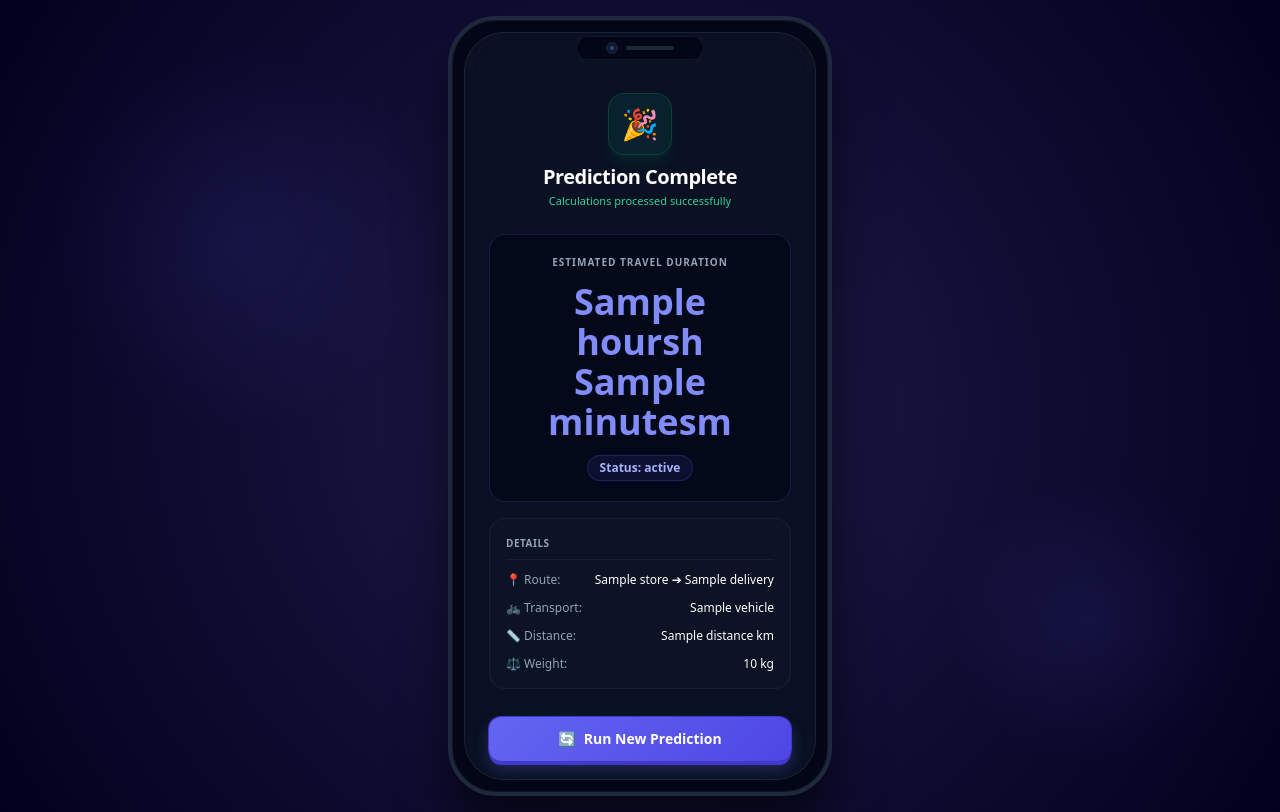
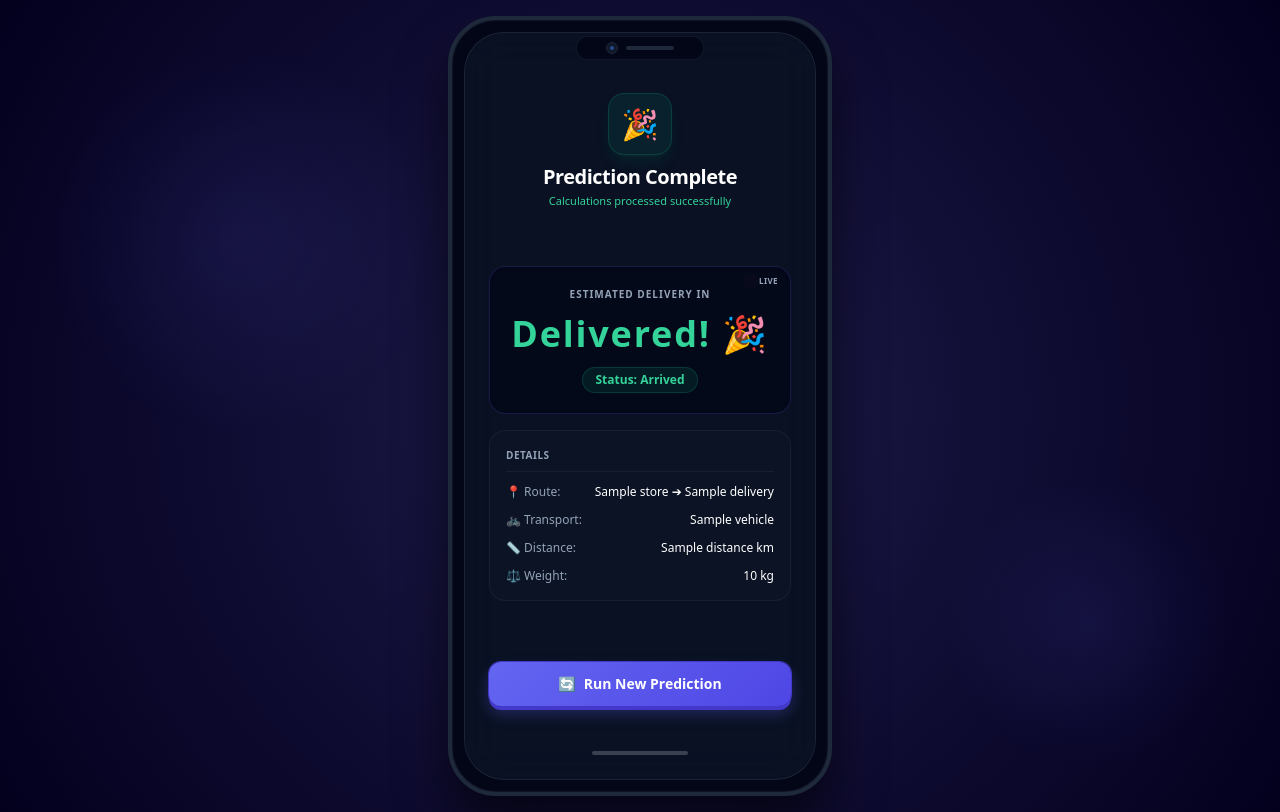
Before and after one commit to kavitha27c-droid/delivery-track, a Flask app: template templates/results.html in a window 1280 px wide. Run offline with Flask 3, Linux system fonts and the light colour scheme; the template is opened without the code that fills it: most values are stand-ins (such as "Sample title", 1, 10 or a date in 2020); some libraries are stand-ins or nearby versions.

Commit message:
Update results.html

```diff
--- a/templates/results.html
+++ b/templates/results.html
@@ -107,15 +107,22 @@
             <!-- Result Card Viewport -->
             <div class="my-6 space-y-4">
 
-                <!-- Large Display for Predicted Delivery Time -->
+                <!-- Live Ticking Countdown Display -->
                 <div class="bg-slate-950/60 p-5 rounded-2xl border border-indigo-500/20 text-center shadow-inner relative overflow-hidden">
-                    <p class="text-[10px] text-slate-400 uppercase tracking-widest font-bold">Estimated Travel Duration</p>
-                    <h1 class="text-4xl font-extrabold text-indigo-400 my-3">
-                        {{ result.hours }}h {{ result.minutes }}m
+                    <div class="absolute top-2 right-3 flex items-center gap-1">
+                        <span class="w-2 h-2 rounded-full bg-red-500 animate-ping"></span>
+                        <span class="text-[8px] text-slate-400 font-bold uppercase tracking-wider">Live</span>
+                    </div>
+
+                    <p class="text-[10px] text-slate-400 uppercase tracking-widest font-bold">Estimated Delivery In</p>
+
+                    <!-- This ID is targeted by JS to tick down live -->
+                    <h1 id="live-timer" class="text-4xl font-extrabold text-indigo-400 my-3 tracking-wider">
+                        {{ result.hours }}h {{ result.minutes }}m 00s
                     </h1>
 
                     <!-- Color-Coded Dynamic Status Badge -->
-                    <span class="px-3 py-1 text-xs font-semibold rounded-full bg-indigo-500/10 border border-indigo-500/20 text-indigo-300 inline-block">
+                    <span id="status-badge" class="px-3 py-1 text-xs font-semibold rounded-full bg-indigo-500/10 border border-indigo-500/20 text-indigo-300 inline-block">
                         Status: {{ result.status }}
                     </span>
                 </div>
@@ -155,29 +162,26 @@
         </div>
     </div>
 
-    <!-- JavaScript to power the dynamic 3D tilting mechanics -->
+    <!-- JavaScript to power the dynamic 3D tilting & the live countdown -->
     <script>
         const phone = document.getElementById('phone');
 
-        // Dynamic tilt mapping function
+        // --- 1. Dynamic 3D Tilt Mechanics ---
         document.addEventListener('mousemove', (e) => {
             const { clientX, clientY } = e;
             const centerX = window.innerWidth / 2;
             const centerY = window.innerHeight / 2;
 
-            // Calculate distance ratios relative to device screen midpoints (Max 12deg tilt)
             const rotateX = ((clientY - centerY) / centerY) * -12;
             const rotateY = ((clientX - centerX) / centerX) * 12;
 
             phone.style.transform = `rotateX(${rotateX}deg) rotateY(${rotateY}deg)`;
         });
 
-        // Softly reset layout rotation back to center position when mouse exits
         document.addEventListener('mouseleave', () => {
             phone.style.transform = 'rotateX(0deg) rotateY(0deg)';
         });
 
-        // Touch orientation support for physical mobile testing
         phone.addEventListener('touchmove', (e) => {
             if(e.touches.length === 1) {
                 const touch = e.touches[0];
@@ -192,6 +196,41 @@
         phone.addEventListener('touchend', () => {
             phone.style.transform = 'rotateX(0deg) rotateY(0deg)';
         });
+
+        // --- 2. Live Countdown Timer Logic ---
+        // Grab the initial total seconds sent from the Flask Output class
+        let totalSeconds = parseInt("{{ result.total_seconds }}") || 0;
+        const timerElement = document.getElementById('live-timer');
+        const statusBadge = document.getElementById('status-badge');
+
+        function startCountdown() {
+            const interval = setInterval(() => {
+                if (totalSeconds <= 0) {
+                    clearInterval(interval);
+                    timerElement.innerText = "Delivered! 🎉";
+                    timerElement.classList.replace('text-indigo-400', 'text-emerald-400');
+                    statusBadge.innerText = "Status: Arrived";
+                    statusBadge.className = "px-3 py-1 text-xs font-semibold rounded-full bg-emerald-500/10 border border-emerald-500/20 text-emerald-400 inline-block";
+                    return;
+                }
+
+                totalSeconds--;
+
+                // Calculate remaining hours, minutes, and seconds
+                const hours = Math.floor(totalSeconds / 3600);
+                const minutes = Math.floor((totalSeconds % 3600) / 60);
+                const seconds = totalSeconds % 60;
+
+                // Format numbers to always show double digits for seconds
+                const formattedSeconds = seconds < 10 ? '0' + seconds : seconds;
+
+                // Update UI text
+                timerElement.innerText = `${hours}h ${minutes}m ${formattedSeconds}s`;
+            }, 1000);
+        }
+
+        // Initialize the countdown when page loads
+        startCountdown();
     </script>
 </body>
 </html>
```
